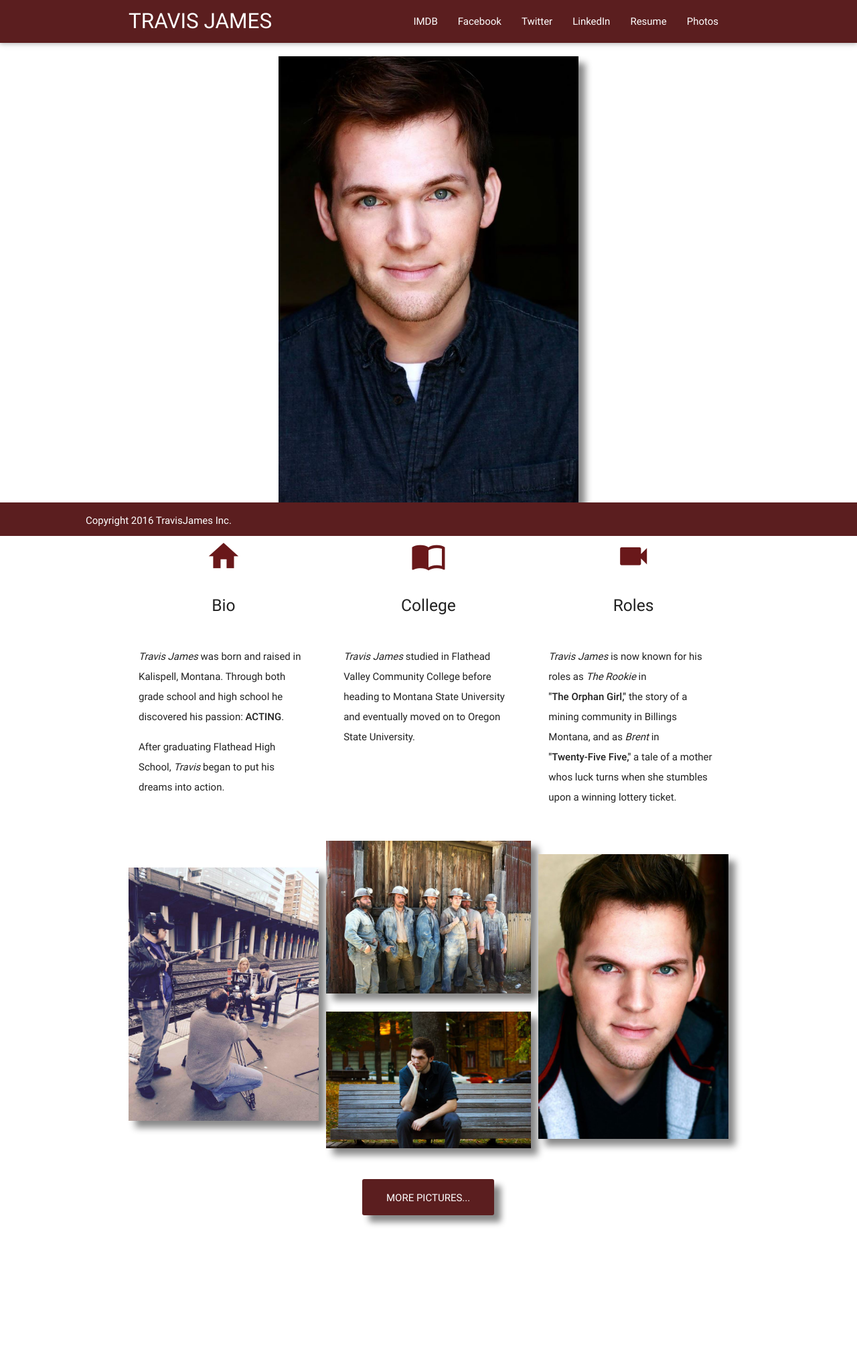
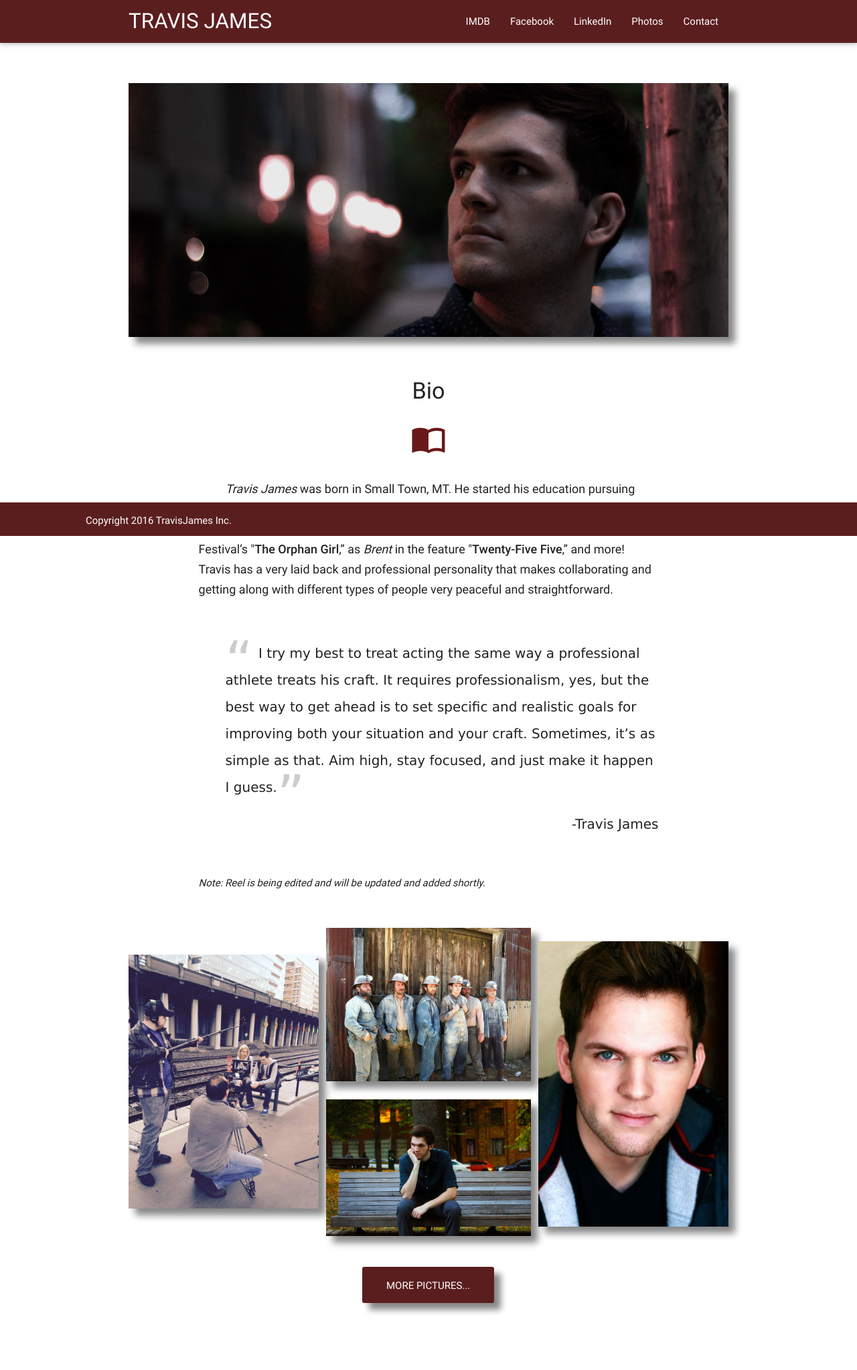
Before and after one commit to DarthJared/travisjames, a PHP site: page /2.0/index.html in a window 1280 px wide. Shown: the whole page at 67% size. Before the commit the page ends 1830 px from the top, so only its background shows below. Run offline with PHP 8.4, Linux system fonts and the light colour scheme; some libraries are stand-ins or nearby versions.

Commit message:
more updates to the website

```diff
--- a/2.0/css/style.css
+++ b/2.0/css/style.css
@@ -25,9 +25,10 @@
   height: auto;
   color: rgba(255,255,255,.9);
 }
-  .parallax-container .section {
-    width: 90%;
-  }
+
+.parallax-container .section {
+  width: 90%;
+}
 
 @media only screen and (max-width : 992px) {
   .parallax-container .section {
@@ -46,6 +47,8 @@
 }
 
 .icon-block {
+  width: 80%;
+  margin-left: 10%;
   padding: 0 15px;
 }
 .icon-block .material-icons {
@@ -72,8 +75,8 @@
 }
 
 .mainImage {
-  margin-top: 20px;
-  width: 50%;
+  margin-top: 60px;
+  width: 100%;
   height: 100%;
   /*border-radius: 5px;*/
   box-shadow: 10px 10px 10px #888888;
@@ -114,10 +117,6 @@
   height: 110%;
 }
 
-.changeFont {
-  /*font-size: 20px;*/
-}
-
 .maroon {
 	background-color: #5B1E1F;
 }
@@ -130,3 +129,91 @@
 	width: 100%;
 	box-shadow: 10px 10px 10px #888888;
 }
+
+.quote {
+  padding-left: 40px;
+  font-family: "Lucida Sans Unicode", "Lucida Grande", sans-serif;
+  font-size: 20px;
+  line-height: 200%;
+}
+
+.quote:before {
+  color: #ccc;
+  content: open-quote;
+  font-size: 4em;
+  line-height: 0.1em;
+  margin-right: 0.1em;
+  vertical-align: -0.4em;
+}
+
+.quote:after {
+  color: #ccc;
+  content: close-quote;
+  font-size: 4em;
+  line-height: 0.1em;
+  margin-right: 0.25em;
+  vertical-align: -0.4em;
+}
+
+.biggerFont {
+  font-size: 18px;
+}
+
+.quote-cite {
+  padding-left: 40px;
+  font-family: "Lucida Sans Unicode", "Lucida Grande", sans-serif;
+  font-size: 20px;
+  text-align: right;
+}
+
+.photoChoose {
+  color: #ffffff;
+  height: 50px;
+  font-size: 1 rem;
+}
+
+.headshotOpt {
+  padding-top: 3px;
+  background-color: #8A292C;
+  width: 50%;
+  text-align: center;
+  left: 0px;
+  margin: 0px;
+  height: 30px;
+  border-bottom-left-radius: 10px;
+  border-bottom-right-radius: 10px;
+}
+
+.otherOpt {
+  padding-top: 3px;
+  background-color: #8A292C;
+  width: 50%;
+  text-align: center;
+  margin: 0px;
+  margin-left: 50%;
+  height: 30px;
+  margin-top: -30px;
+  border-bottom-left-radius: 10px;
+  border-bottom-right-radius: 10px;
+}
+
+.otherOpt:hover, .headshotOpt:hover {
+  background-color: #421516;
+}
+
+.photoSelected {
+  background-color: #5B1E1F;
+}
+
+.boldCenter {
+  text-align: center;
+  font-weight: bold;
+}
+
+.noDec {
+  color: rgba(0, 0, 0, 0.87);
+}
+
+.noDec:visited {
+  color: rgba(0, 0, 0, 0.87);
+}
--- a/2.0/index.html
+++ b/2.0/index.html
@@ -18,65 +18,48 @@
         <ul class="right hide-on-med-and-down">
           <li><a href="http://www.imdb.com/name/nm7236230/" style="color:#FFFFFF;">IMDB</a></li>
           <li><a href="https://www.facebook.com/profile.php?id=100010773305670&fref=ts" style="color:#FFFFFF;">Facebook</a></li>
-          <li><a href="https://twitter.com/travisbeagley" style="color:#FFFFFF;">Twitter</a></li>
           <li><a href="https://www.linkedin.com/profile/view?id=AAkAABezmlABmGDuVT39u47bBq7zmec6R7o9c6s&authType=NAME_SEARCH&authToken=ax1Q&locale=en_US&trk=tyah&trkInfo=clickedVertical%3Amynetwork%2CclickedEntityId%3A397646416%2CauthType%3ANAME_SEARCH%2Cidx%3A2-1-4%2CtarId%3A1452388889365%2Ctas%3Atrav" style="color:#FFFFFF;">LinkedIn</a></li>
-          <li><a href="#" style="color:#FFFFFF;">Resume</a></li>
           <li><a href="photos.html" style="color:#FFFFFF;">Photos</a></li>
+          <li><a href="contact.html" style="color:#FFFFFF;">Contact</a></li>
         </ul>
-
         <ul id="nav-mobile" class="side-nav">
           <li><a href="http://www.imdb.com/name/nm7236230/">IMDB</a></li>
           <li><a href="https://www.facebook.com/profile.php?id=100010773305670&fref=ts">Facebook</a></li>
-          <li><a href="https://twitter.com/travisbeagley">Twitter</a></li>
           <li><a href="https://www.linkedin.com/profile/view?id=AAkAABezmlABmGDuVT39u47bBq7zmec6R7o9c6s&authType=NAME_SEARCH&authToken=ax1Q&locale=en_US&trk=tyah&trkInfo=clickedVertical%3Amynetwork%2CclickedEntityId%3A397646416%2CauthType%3ANAME_SEARCH%2Cidx%3A2-1-4%2CtarId%3A1452388889365%2Ctas%3Atrav">LinkedIn</a></li>
-          <li><a href="#">Resume</a></li>
           <li><a href="photos.html">Photos</a></li>
+          <li><a href="contact.html">Contact</a></li>
         </ul>
         <a href="#" data-activates="nav-mobile" class="button-collapse"><i class="material-icons" style="color:#FFFFFF; margin-left: -15px;">menu</i></a>
       </div>
     </nav>
-
     <div class="centered container">
-      <img class="mainImage" src="images/headshot12.jpg" alt="" />
+      <img class="mainImage" src="images/new/NewTop.png" alt="" />
     </div>
-
-    <div class="container">
+    <div class="container jaredisawesome">
       <div class="section">
-
-        <!--   Icon Section   -->
-        <div class="row">
-          <div class="col s12 m4">
+          <div class="col s12 m12">
             <div class="icon-block">
-              <h2 class="center maroon-text"><i class="material-icons">home</i></h2>
-              <h5 class="center">Bio</h5>
               <br>
-              <p><em>Travis James</em> was born and raised in Kalispell, Montana. Through both grade school and high school he discovered his passion: <strong>ACTING</strong>.</p>
-              <p>After graduating Flathead High School, <em>Travis</em> began to put his dreams into action.</p>
-            </div>
-          </div>
-
-          <div class="col s12 m4">
-            <div class="icon-block">
+              <h4 class="center">Bio</h4>
               <h2 class="center maroon-text"><i class="material-icons">import_contacts</i></h2>
-              <h5 class="center">College</h5>
+              <p class="biggerFont">&nbsp;&nbsp;&nbsp;&nbsp;&nbsp;&nbsp;&nbsp;&nbsp;&nbsp;<em>Travis James</em> was born in Small Town, MT. He started his education pursuing acting and psychology at Montana State University before transferring to Portland State University. He is now known for his roles as <em>The Rookie</em> in Sundance Film Festival’s "<strong>The Orphan Girl</strong>,” as <em>Brent</em> in the feature "<strong>Twenty-Five Five</strong>,” and more! Travis has a very laid back and professional personality that makes collaborating and getting along with different types of people very peaceful and straightforward.</p>
+              <!--fix last sentence
+                  Small Town???
+              -->
               <br>
-              <p><em>Travis James</em> studied in Flathead Valley Community College before heading to Montana State University and eventually moved on to Oregon State University.</p>
-            </div>
-          </div>
-
-          <div class="col s12 m4">
-            <div class="icon-block">
-              <h2 class="center maroon-text"><i class="material-icons">videocam</i></h2>
-              <h5 class="center">Roles</h5>
+              <p class="quote">I try my best to treat acting the same way a professional athlete treats his craft. It requires professionalism, yes, but the best way to get ahead is to set specific and realistic goals for improving both your situation and your craft. Sometimes, it’s as simple as that. Aim high, stay focused, and just make it happen I guess.</p>
+              <!--no i guess
+                  change craft for something
+              -->
+              <p class="quote-cite">-Travis James</p>
               <br>
-              <p><em>Travis James</em> is now known for his roles as <em>The Rookie</em> in <strong><nobr>"The Orphan Girl,"</nobr></strong> the story of a mining community in Billings Montana, and as <em>Brent</em> in <strong><nobr>"Twenty-Five Five,"</nobr></strong> a tale of a mother whos luck turns when she stumbles upon a winning lottery ticket.</p>
+              <p><em>Note: Reel is being edited and will be updated and added shortly.</em></p>
+              <br>
             </div>
           </div>
         </div>
-
       </div>
     </div>
-
     <div class="container">
       <div class="row">
         <div class="col s12 m4">
@@ -94,16 +77,11 @@
         </div>
       </div>
     </div>
-
     <div class="container bottomDiv">
       <a href="photos.html"><input type="button" class="shaddowButton btn-large maroon waves-effect" value="More Pictures..."></a>
     </div>
-
-
     <footer class="maroon page-footer fixed-bottom" style="background-color: #5B1E1F;">
       <div class="copyrightFoot white-text maroon">Copyright 2016 TravisJames Inc.</div>
     </footer>
-
-
   </body>
 </html>
```
Also changed, not shown: 2.0/contact.html (added, +71 -0 lines), 2.0/photos.html (+43 -15 lines), 2.0/scripts.js (+23 -0 lines), 2.0/images/New/NewTop.png (added), 2.0/images/set02.jpg (added), 2.0/images/set03.jpg (added), 2.0/images/set04.jpg (added), 2.0/style.css (line endings or trailing spaces), 4 other files.
